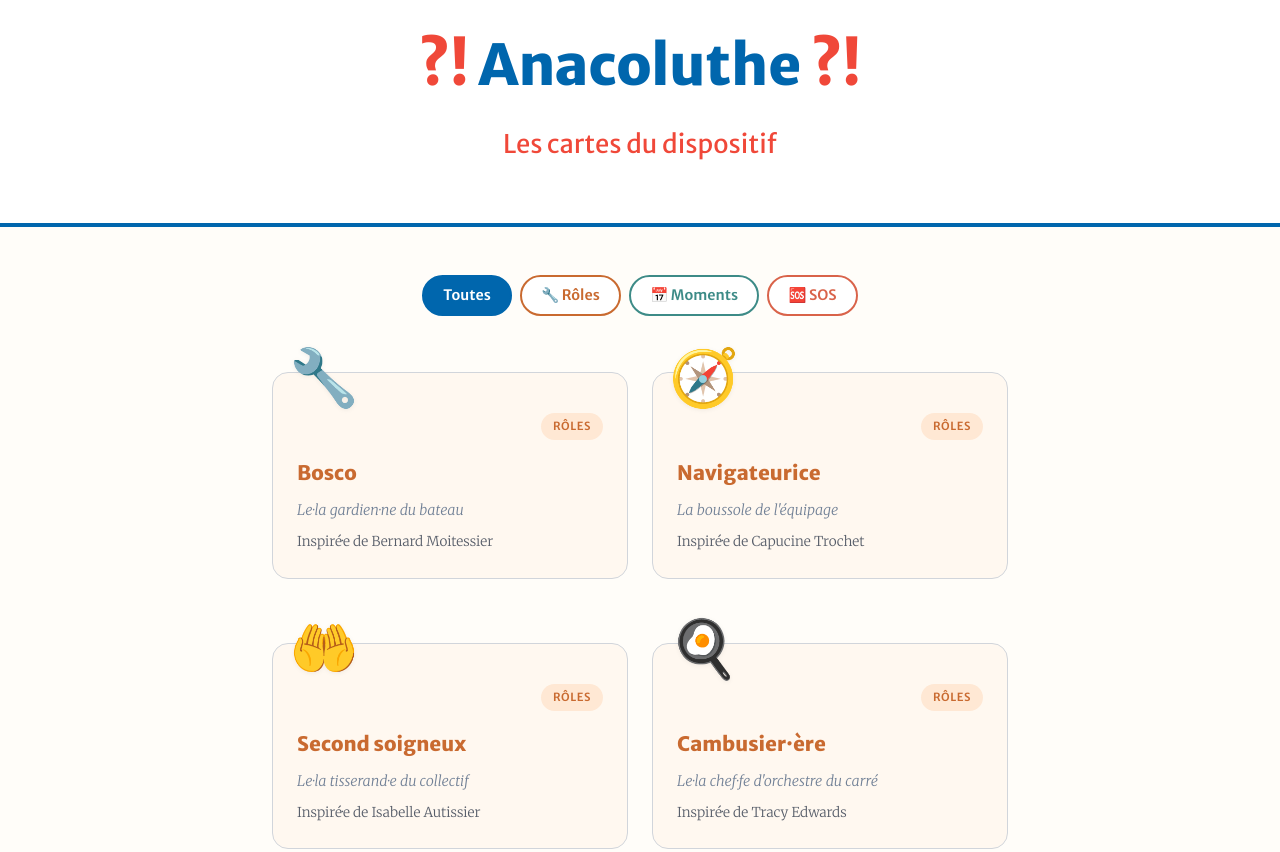
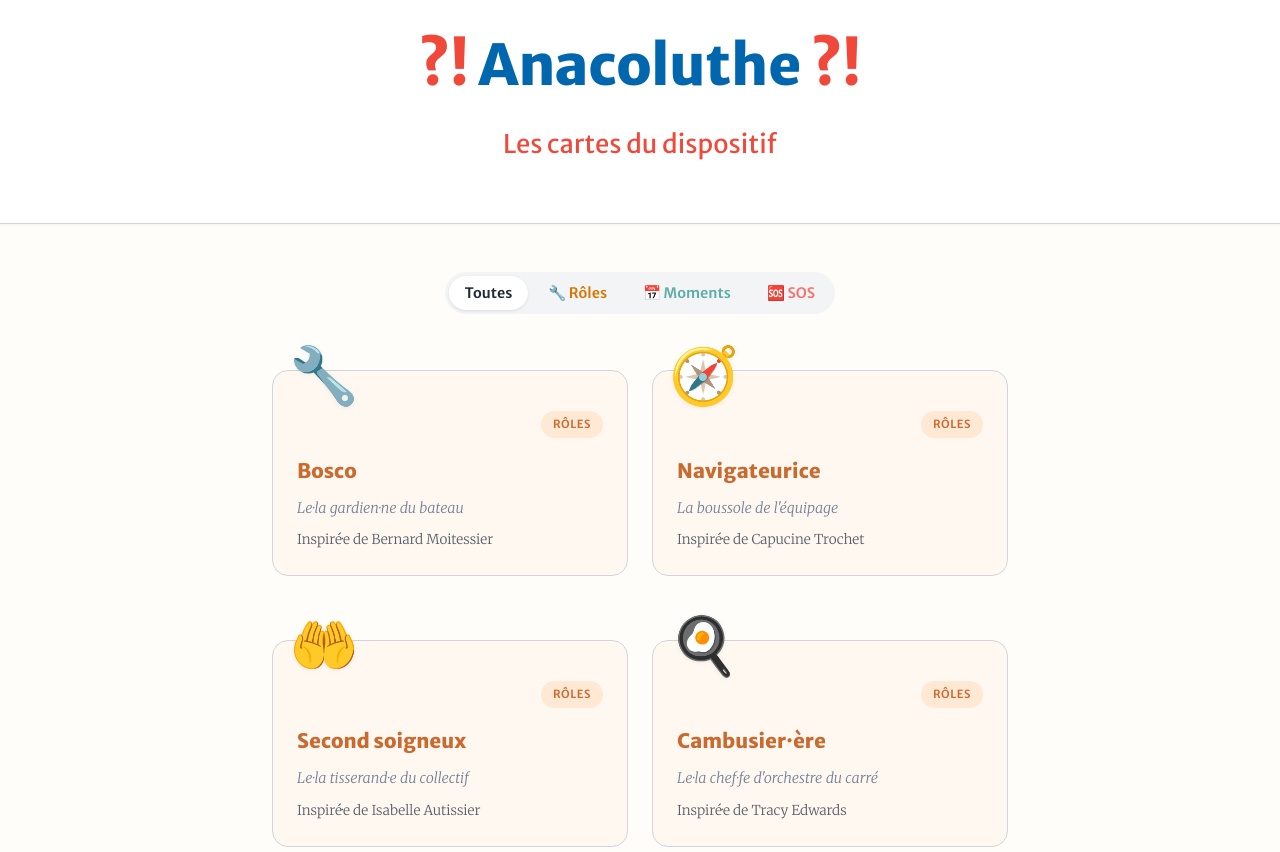
Before and after one commit to quentinjaud/Anacoluthe, a plain HTML site: page docs/cartes.html in a window 1280 px wide. Shown: the top 852 px of the page. Drawn offline with nearby package versions, Linux system fonts and the light colour scheme.

Commit message:
style CSS ++

```diff
--- a/docs/assets/css/cards.css
+++ b/docs/assets/css/cards.css
@@ -4,69 +4,83 @@
  */
 
 /* ===========================================
-   FILTRES
+   FILTRES - SWITCHER
    =========================================== */
 
 .filters {
     display: flex;
-    gap: 0.5rem;
-    flex-wrap: wrap;
-    justify-content: center;
-    margin-bottom: 2rem;
+    gap: 0.25rem;
+    width: fit-content;
+    margin: 0 auto 2rem auto;
+    background: #F3F4F6; /* gray-100 */
+    padding: 0.25rem;
+    border-radius: 2rem;
 }
 
 .filter-btn {
     font-family: 'Merriweather Sans', sans-serif;
     font-size: 0.9rem;
     font-weight: 600;
-    padding: 0.6rem 1.2rem;
-    border: 2px solid var(--bleu-glenans);
-    background: var(--blanc);
-    color: var(--bleu-glenans);
-    border-radius: 2rem;
+    padding: 0.5rem 1rem;
+    border: none;
+    background: transparent;
+    border-radius: 1.5rem;
     cursor: pointer;
     transition: all 0.2s ease;
 }
 
-.filter-btn:hover {
-    background: var(--bleu-glenans);
-    color: var(--blanc);
+/* État inactif - couleurs légères */
+.filter-btn[data-filter="all"] {
+    color: #6B7280; /* gray-500 */
+}
+.filter-btn[data-filter="all"]:hover {
+    color: #374151; /* gray-700 */
+    background: rgba(255,255,255,0.5);
+}
+.filter-btn[data-filter="all"].active {
+    background: var(--blanc);
+    color: #1F2937; /* gray-800 */
+    box-shadow: 0 1px 3px rgba(0,0,0,0.1);
 }
 
-.filter-btn.active {
-    background: var(--bleu-glenans);
-    color: var(--blanc);
+.filter-btn[data-filter="role"] {
+    color: var(--amber-100);
+    color: #D97706; /* amber-600 light */
 }
-
-/* Filtres par type avec couleurs */
-.filter-btn[data-filter="role"] {
-    border-color: var(--amber-700);
+.filter-btn[data-filter="role"]:hover {
     color: var(--amber-700);
+    background: rgba(255,255,255,0.5);
 }
-.filter-btn[data-filter="role"]:hover,
 .filter-btn[data-filter="role"].active {
-    background: var(--amber-700);
-    color: var(--blanc);
+    background: var(--blanc);
+    color: var(--amber-700);
+    box-shadow: 0 1px 3px rgba(0,0,0,0.1);
 }
 
 .filter-btn[data-filter="moment"] {
-    border-color: var(--teal-700);
+    color: #5EADA8; /* teal-400 */
+}
+.filter-btn[data-filter="moment"]:hover {
     color: var(--teal-700);
+    background: rgba(255,255,255,0.5);
 }
-.filter-btn[data-filter="moment"]:hover,
 .filter-btn[data-filter="moment"].active {
-    background: var(--teal-700);
-    color: var(--blanc);
+    background: var(--blanc);
+    color: var(--teal-700);
+    box-shadow: 0 1px 3px rgba(0,0,0,0.1);
 }
 
 .filter-btn[data-filter="sos"] {
-    border-color: var(--corail-700);
+    color: #F87171; /* red-400 */
+}
+.filter-btn[data-filter="sos"]:hover {
     color: var(--corail-700);
+    background: rgba(255,255,255,0.5);
 }
-.filter-btn[data-filter="sos"]:hover,
 .filter-btn[data-filter="sos"].active {
-    background: var(--corail-700);
-    color: var(--blanc);
+    background: var(--blanc);
+    color: var(--corail-700);
+    box-shadow: 0 1px 3px rgba(0,0,0,0.1);
 }
 
 /* ===========================================
--- a/docs/assets/css/style.css
+++ b/docs/assets/css/style.css
@@ -92,7 +92,8 @@ header {
     background-color: var(--blanc);
     padding: 2rem 2rem;
     text-align: center;
-    border-bottom: 4px solid var(--bleu-glenans);
+    border-bottom: 1px solid var(--border-light);
+    box-shadow: 0 1px 3px rgba(0,0,0,0.04);
     margin-bottom: 3rem;
 }
 
@@ -229,11 +230,12 @@ li {
    =========================================== */
 footer {
     background-color: var(--blanc);
-    border-top: 4px solid var(--bleu-glenans);
+    border-top: 1px solid var(--border-light);
+    box-shadow: 0 -1px 3px rgba(0,0,0,0.04);
     padding: 2rem;
     text-align: center;
     font-size: 0.9rem;
-    color: var(--gris-glenans);
+    color: var(--text-muted);
 }
 
 footer p {
```
